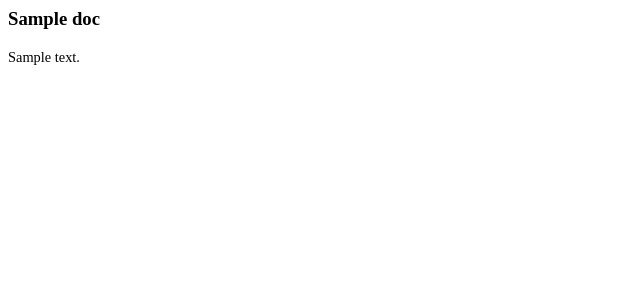
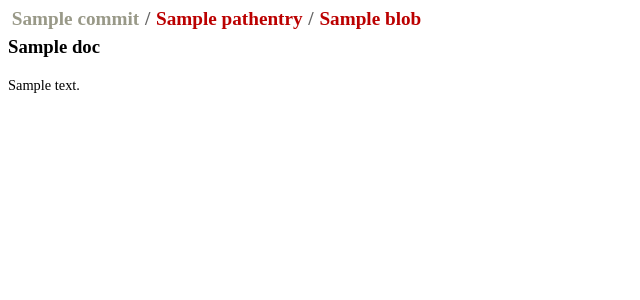
Before and after one commit to nakamuray/blikit, a Python web app: template blikit/templates/blob.html in a window 1280 px wide. Shown: the top 300 px of the page, without its empty margins (0-640 px from the left). Run offline with Jinja, Linux system fonts and the light colour scheme; the template is opened without the code that fills it: most values are stand-ins (such as "Sample title", 1, 10 or a date in 2020).

Commit message:
blob にもパンくずリスト

```diff
--- a/blikit/templates/blob.html
+++ b/blikit/templates/blob.html
@@ -1,5 +1,16 @@
 {% extends "base.html" %}
 {% block title %}{{ doc.title }}{% endblock %}
 {% block body %}
+<div class="browser">
+    <h1>
+        <a class="pathentry first" href="{{ context.url_for("view_obj", rev=commit.name) }}">{{ commit.name|truncate(length=8, killwords=True) }}</a>
+        <span class="pathentry sep">/</span>
+        {%- for pathentry in pathentries %}
+        <a class="pathentry" href="{{ context.url_for("view_obj", rev=commit.name, path=pathentry.abs_name.strip('/')+'/') }}">{{ pathentry.name|e }}</a>
+        <span class="pathentry sep">/</span>
+        {%- endfor %}
+        <a class="pathentry" href="{{ context.url_for("view_obj", rev=commit.name, path=blob.abs_name.strip('/')) }}">{{ blob.name|e }}</a>
+    </h1>
+</div>
     {% include "doc.html" %}
 {% endblock %}
```
Also changed, not shown: blikit/views.py (+10 -1 lines).
